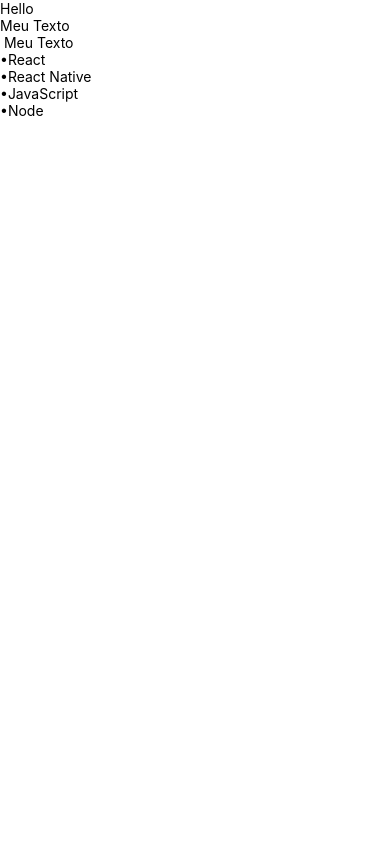
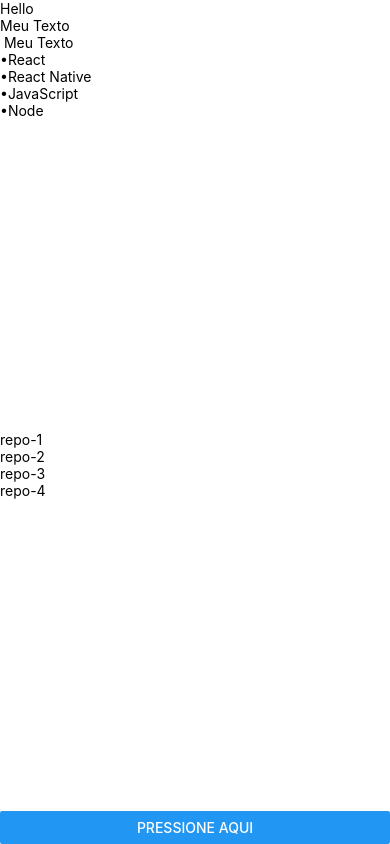
Before and after one commit to DaianeBarizon/monitoria-react-native, a React Native app in the folder OrganicFood/: screen / in a window 390 px wide. Built offline with nearby package versions, Linux system fonts and the light colour scheme.

Commit message:
Explica useState, template string, spread operator, desestruturação e arrow function

```diff
--- a/OrganicFood/App.js
+++ b/OrganicFood/App.js
@@ -17,9 +17,10 @@ export default App;
 */
 
 import React, {useState} from 'react';
-import {Text, View, TextInput, FlatList} from 'react-native';
+import {Text, View, TextInput, FlatList, Button} from 'react-native';
 
 export default function App() {
+  //ao invés de armazenar um único objeto que guarda todo estado que aquele componente pode manipular
   const [myText, setMyText] = useState('Meu Texto');
   const courses = [
     {id: '1', nome: '•React'},
@@ -28,8 +29,28 @@ export default function App() {
     {id: '4', nome: '•Node'},
   ];
 
+  //2 indices, a primeira com valor inicial e a segunda é uma função que atualiza este valor inicial
+  //temos um useState para cada tipo de informação que a gente quer armazenar
+  //guardamos pequenos trechos de informações
+  const [repositories, setRepositories] = useState([
+    {id: '1', nome: 'repo-1'},
+    {id: '2', nome: 'repo-2'},
+    {id: '3', nome: 'repo-3'},
+    {id: '4', nome: 'repo-4'},
+  ]);
+  const [count, setCount] = useState(4);
+
+  //função dentro de função
+  const handleRepositories = () => {
+    setCount(count + 1);
+    setRepositories([
+      ...repositories,
+      {id: Math.random(), nome: `repo-${count}`},
+    ]);
+  };
+
   return (
-    <View>
+    <>
       <Text>Hello</Text>
       <TextInput
         value={myText}
@@ -44,7 +65,14 @@ export default function App() {
         keyExtractor={(item) => item.id}
       />
       <Text list={courses} />
-    </View>
+      <FlatList
+        data={repositories}
+        renderItem={({item}) => <Text>{item.nome}</Text>}
+        keyExtractor={(item) => item.id}
+      />
+      <Text list={repositories} />
+      <Button onPress={handleRepositories} title={'Pressione aqui'} />
+    </>
   );
 }
 
```
